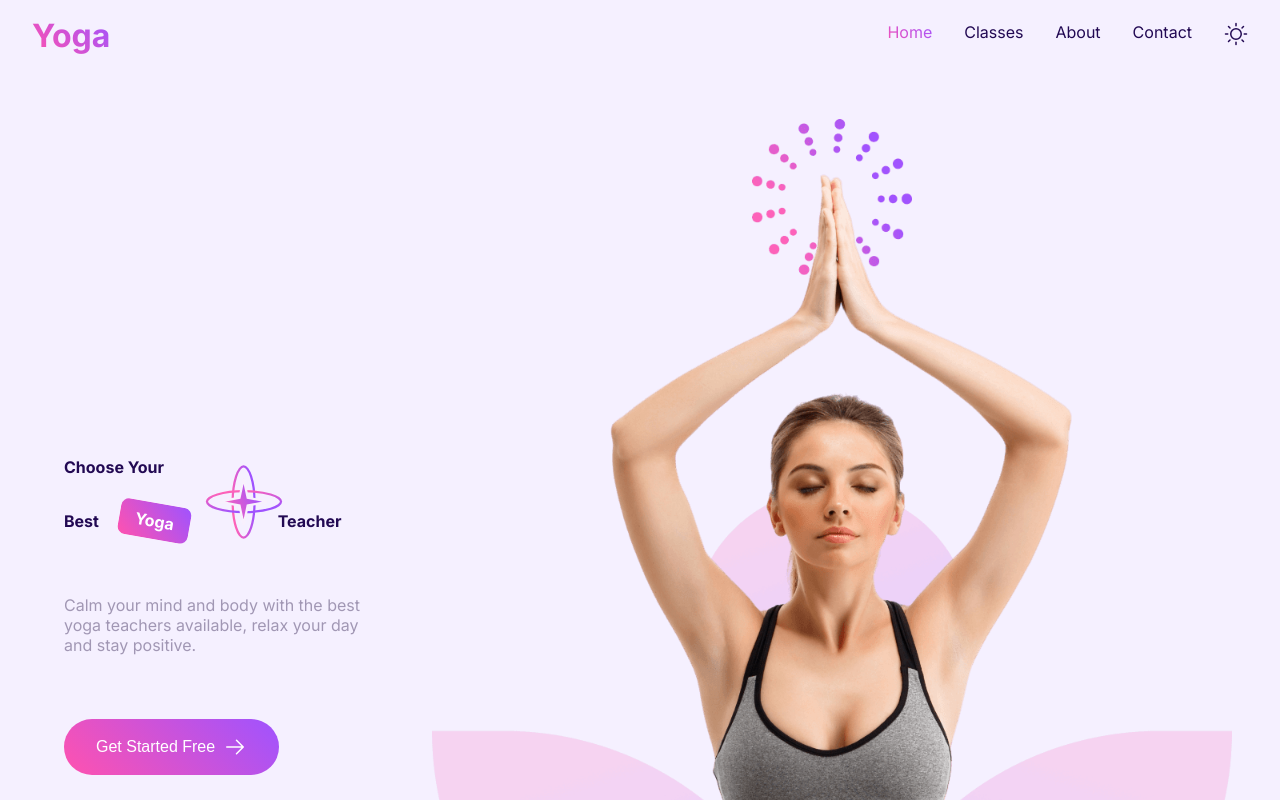
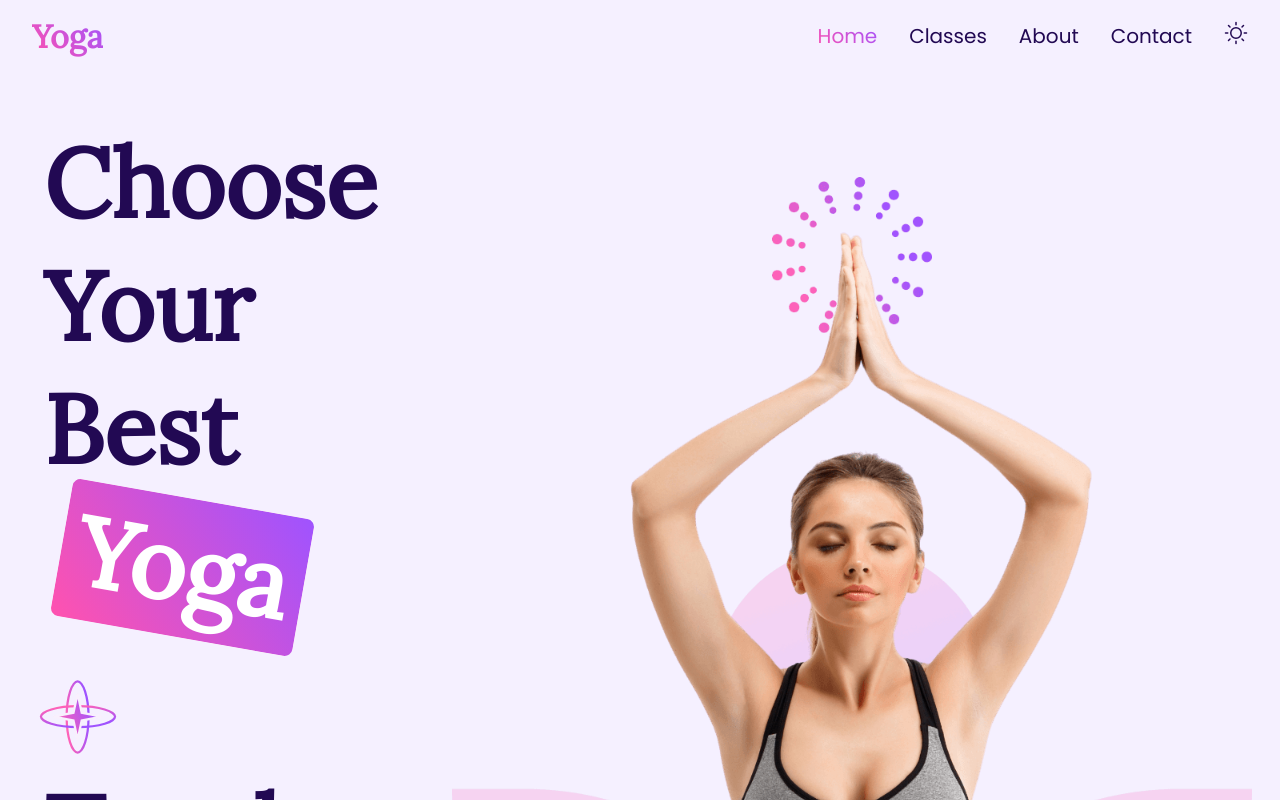
Before and after one commit to JPBM135/co-op-yoga-website, a Next.js app: page / in a window 1280 px wide. Shown: the top 800 px of the page. Built offline with nearby package versions, Linux system fonts and the light colour scheme.

Commit message:
chore(globals): use vars for font-size

```diff
--- a/app/globals.css
+++ b/app/globals.css
@@ -14,6 +14,30 @@
 
   --gradient-start: #ff52af;
   --gradient-end: #9f53ff;
+
+  --font-biggest: 2.75rem;
+  --font-bigger: 2rem;
+  --font-big: 1.75rem;
+  --font-h1: 1.5rem;
+  --font-h2: 1.25rem;
+  --font-h3: 1rem;
+  --font-h4: 0.938rem;
+  --font-small: 0.813rem;
+  --font-smaller: 0.75rem;
+}
+
+@media screen and (min-width: 768px) {
+  :root {
+    --font-biggest: 6rem;
+    --font-bigger: 4rem;
+    --font-big: 3.5rem;
+    --font-h1: 2.25rem;
+    --font-h2: 1.5rem;
+    --font-h3: 1.25rem;
+    --font-h4: 1rem;
+    --font-small: 0.875rem;
+    --font-smaller: 0.813rem;
+  }
 }
 
 [data-theme="dark"] {
@@ -38,6 +62,8 @@
   box-sizing: border-box;
   padding: 0;
   margin: 0;
+  transition: color 0.3s, background-color 0.3s;
+  font-family: "Poppins", sans-serif;
 }
 
 a {
@@ -50,3 +76,7 @@ a {
     color-scheme: dark;
   }
 }
+
+.utils__font-lora {
+  font-family: "Lora", serif;
+}
```
